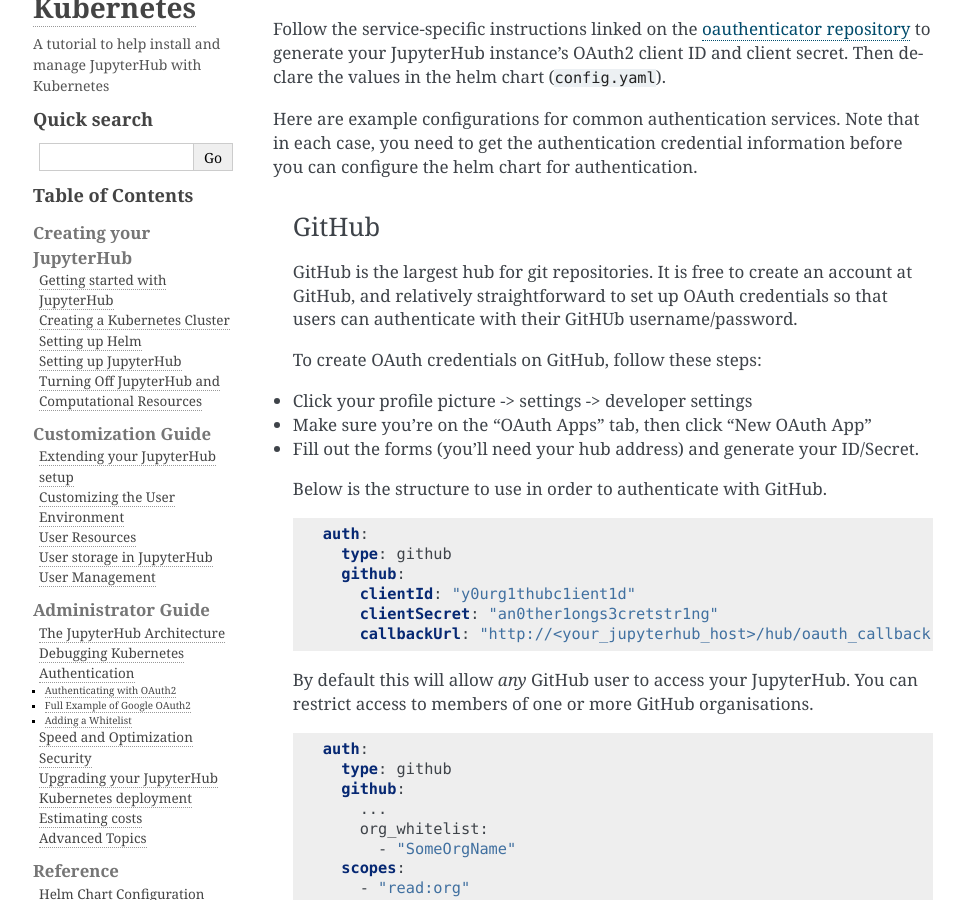
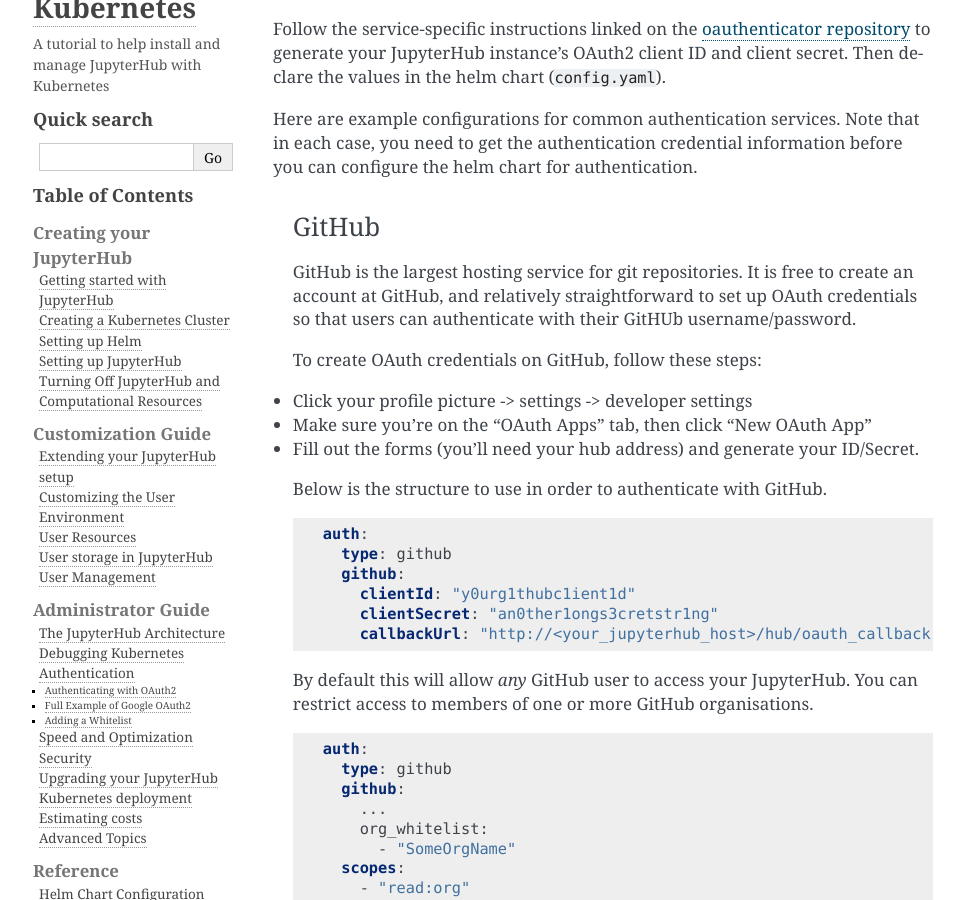
Before and after one commit to jupyterhub/zero-to-jupyterhub-k8s, a Sphinx documentation site: the page built from doc/source/authentication.rst, in a window 1280 px wide and 900 px high, scrolled down 351 px. Shown: the whole window, without its empty margins (147-1111 px from the left). Built offline with Sphinx 7.4.7, drawn with Linux system fonts in a browser that asks for light colours; pages that are not in the unit, such as notebooks, are missing from menus.

Commit message:
Rephrase definition of GitHub
Remove "hub" as its an overused term and potentially confusing.

```diff
--- a/doc/source/authentication.rst
+++ b/doc/source/authentication.rst
@@ -26,7 +26,7 @@
 GitHub
 ^^^^^^
 
-GitHub is the largest hub for git repositories. It is free to create an account
+GitHub is the largest hosting service for git repositories. It is free to create an account
 at GitHub, and relatively straightforward to set up OAuth credentials so that
 users can authenticate with their GitHUb username/password.
 
```
